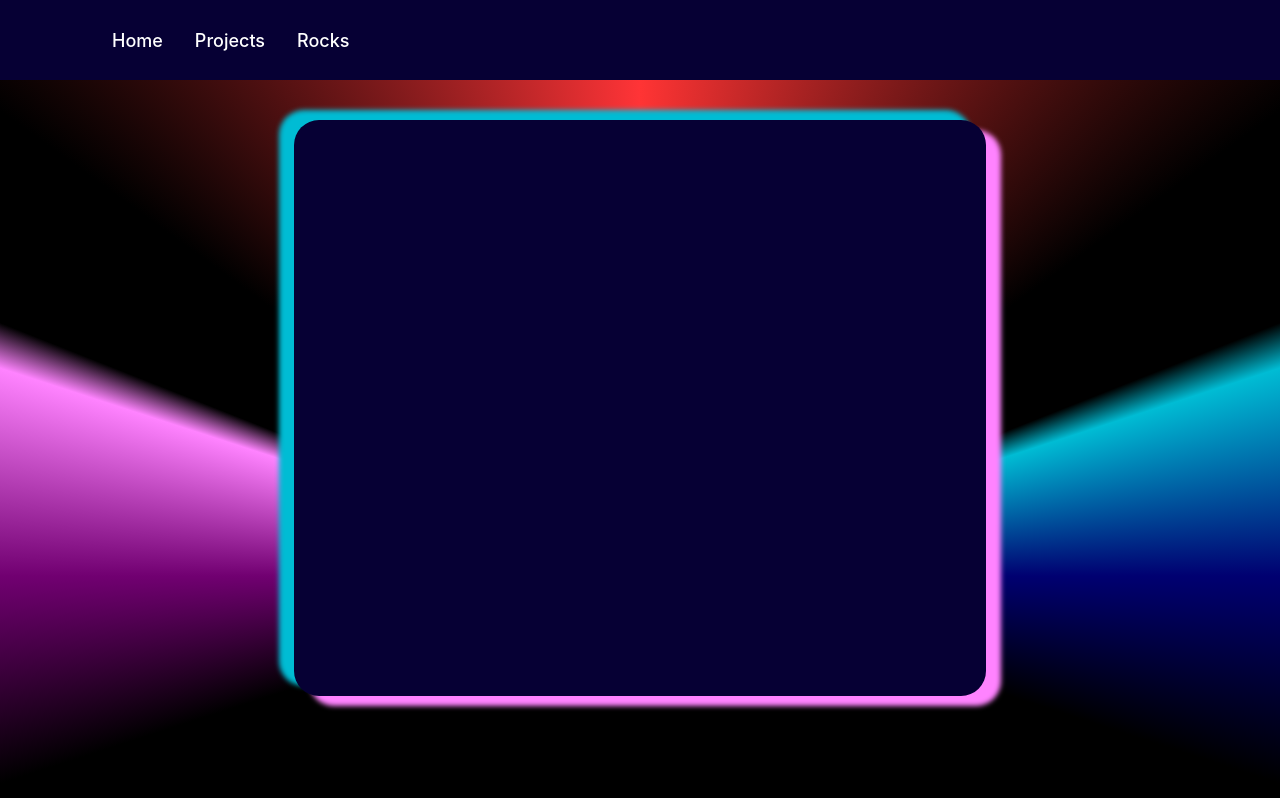
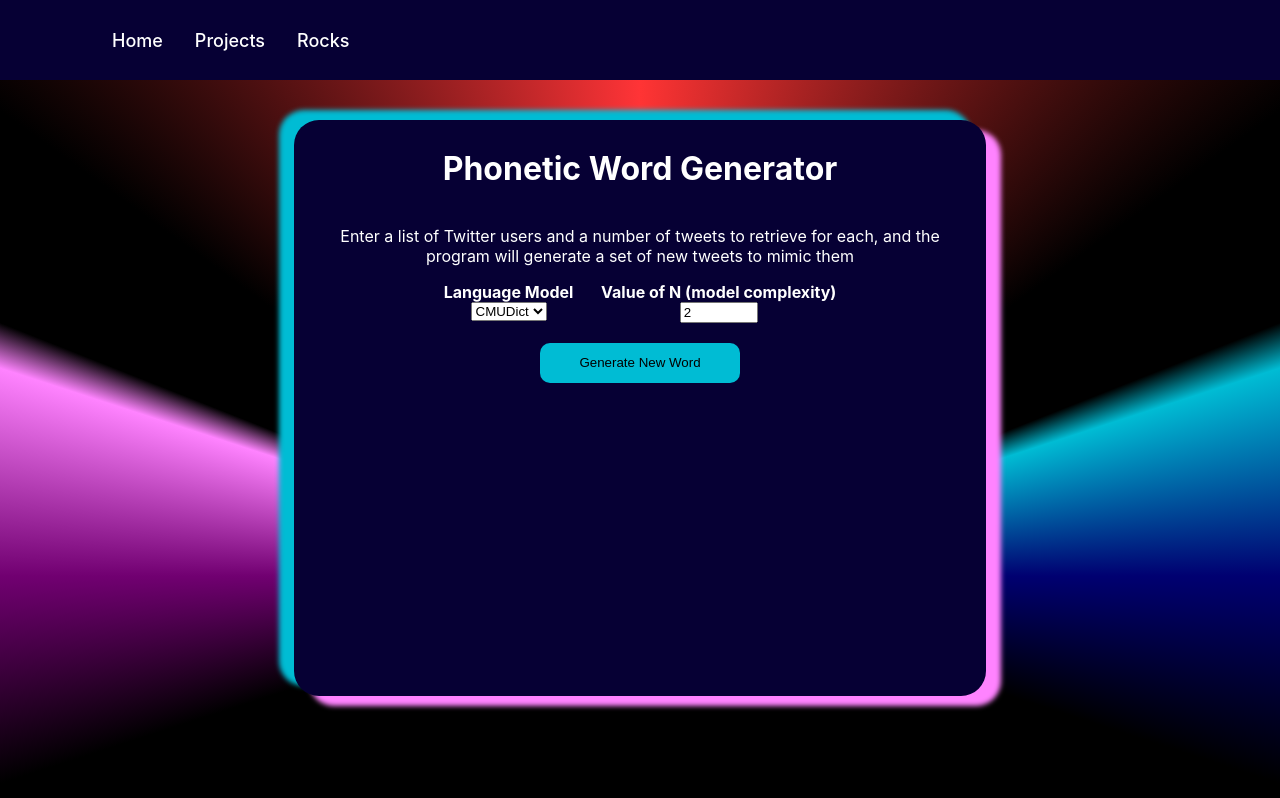
Before and after one commit to r-best/react-test, a React (Create React App) app: page /phonetic-generator in a window 1280 px wide. Shown: the top 798 px of the page. Built offline with nearby package versions, Linux system fonts and the light colour scheme.

Commit message:
Adding word generator

```diff
--- a/src/containers/content/Content.jsx
+++ b/src/containers/content/Content.jsx
@@ -3,7 +3,7 @@ import "./content.css";
 
 import { BrowserRouter, Routes, Route} from 'react-router-dom';
 
-import { Home, Projects, Rocks, TweetGen } from '../../pages'
+import { Home, PhoneticsGen, Projects, Rocks, TweetGen } from '../../pages'
 
 const Content = () => {
     return (
@@ -14,6 +14,7 @@ const Content = () => {
                 <Route exact path='/projects' element={<Projects />} />
                 <Route exact path='/rocks' element={<Rocks />} />
                 <Route exact path='/tweetgen' element={<TweetGen />} />
+                <Route exact path='/phonetic-generator' element={<PhoneticsGen />} />
             </Routes>
             </BrowserRouter>
         </div>
--- a/src/pages/index.js
+++ b/src/pages/index.js
@@ -2,3 +2,4 @@ export { default as Home } from './home/Home'
 export { default as Projects } from './projects/Projects'
 export { default as Rocks } from './rocks/Rocks'
 export { default as TweetGen } from './tweetgen/TweetGen'
+export { default as PhoneticsGen } from './phoneticsgen/PhoneticsGen'
--- /dev/null
+++ b/src/pages/phoneticsgen/PhoneticsGen.jsx
@@ -0,0 +1,90 @@
+import React, { useState } from 'react';
+import { toast } from 'react-toastify';
+
+import { ThreeCircles } from 'react-loader-spinner'
+
+import "./phoneticsgen.css";
+
+import { generateWord } from './PhoneticsGeneratorApi'
+
+
+const MODELS = [
+    "CMUDict"
+]
+
+const PhoneticsGen = () => {
+    const [loading, setLoading] = useState(false);
+    const [generatedWord, setGeneratedWord] = useState(null);
+    const [generatedMp3, setGeneratedMp3] = useState(null);
+
+    const [model, setModel] = useState("CMUDict");
+
+    const [n, setN] = useState(2);
+    const updateN = (e) => {
+        let newN = parseInt(e.target.value);
+        if(isNaN(newN) || newN < 2 || newN > 6)
+            setN(prev => prev)
+        else
+            setN(newN)
+    }
+
+    const submit = () => {
+        console.log("Generating New Word!")
+        setLoading(true)
+        setGeneratedWord(null)
+        setGeneratedMp3(null)
+        generateWord(model, n)
+            .then(
+                res => {
+                    console.log("GENERATED WORD")
+                    console.log(res)
+                    setGeneratedWord(res['word'])
+                    setGeneratedMp3(res['mp3'])
+                    setLoading(false)
+                },
+                err => {
+                    console.log("ERROR GENERATING WORD")
+                    console.log(err)
+                    toast(err)
+                    setLoading(false)
+                }
+            )
+    };
+
+    return (
+        <div className='phonetics'>
+            <h1>Phonetic Word Generator</h1>
+            <p>Enter a list of Twitter users and a number of tweets to retrieve for each, and the program will generate a set of new tweets to mimic them</p>
+            <div className='phonetics__props'>
+                <div>
+                    <span>Language Model</span>
+                    <select name='model-selection' onChange={e => {setModel(e.target.value)}}>
+                        {MODELS.map((item, i) => (
+                            <option key={i} value={item}>{item}</option>
+                        ))}
+                    </select>
+                </div>
+                <div><span>Value of N (model complexity)</span><input type="number" min={2} max={6} value={n} onChange={updateN} /></div>
+            </div>
+            <button onClick={() => {submit()}} disabled={loading}>
+                {loading
+                    ? <ThreeCircles height="20" width="20" color={"var(--blue-secondary)"} ariaLabel="Loading Spinner" />
+                    : <span>Generate New Word</span>
+                }
+            </button>
+            {loading
+                ? <div className='phonetics__loading'>
+                    <ThreeCircles height="100" width="100" color={"var(--pink-primary)"} ariaLabel="Loading Spinner" />
+                </div>
+                : (generatedWord !== null &&
+                    <div className='phonetics__word'>
+                        <h3>{generatedWord}</h3>
+                        <audio controls src={generatedMp3} />
+                    </div>
+                )
+            }
+        </div>
+    )
+};
+
+export default PhoneticsGen;
--- /dev/null
+++ b/src/pages/phoneticsgen/PhoneticsGeneratorApi.jsx
@@ -0,0 +1,31 @@
+const API_URL = "https://v2vjbpmbcop36a57wkfh5pp3d40itsex.lambda-url.us-east-1.on.aws"
+const generateWord = (model, N) => {
+    return new Promise((resolve, reject) => {
+        fetch(`${API_URL}/`, {
+            method: 'POST',
+            headers: {
+                "Content-Type": "application/json"
+            },
+            body: JSON.stringify({
+                model: model,
+                N: N,
+                M: 1
+            })
+        })
+        .then(response => response.json())
+        .then(async (json) => {
+            if (json.error !== undefined)
+                return reject(json.error)
+            return resolve({
+                word: json.words[0],
+                mp3: json.mp3_files[0]
+            })
+        })
+        .catch(err => {
+            console.log(err)
+            return reject("Unknown Error")
+        })
+    })
+};
+
+export { generateWord };
--- /dev/null
+++ b/src/pages/phoneticsgen/phoneticsgen.css
@@ -0,0 +1,45 @@
+.phonetics {
+    display: flex;
+    justify-content: flex-start;
+    flex-direction: column;
+    align-items: center;
+    width: 100%;
+}
+
+.phonetics__props {
+    display: flex;
+    flex-direction: row;
+    justify-content: space-evenly;
+    width: 70%;
+    margin-bottom: 20px;
+}
+
+.phonetics__props div {
+    display: flex;
+    flex-direction: column;
+    align-items: center;
+    width: fit-content;
+    font-weight: bold;
+}
+
+.phonetics__props div input {
+    width: 70px;
+}
+
+.phonetics button {
+    display: flex;
+    flex-direction: row;
+    align-items: center;
+    justify-content: center;
+    height: 40px;
+    width: 200px;
+    background-color: var(--blue-primary);
+    border: none;
+    border-radius: 10px;
+}
+
+.phonetics__loading {
+    display: flex;
+    align-items: center;
+    margin-top: 100px;
+}
--- a/src/pages/projects/Projects.jsx
+++ b/src/pages/projects/Projects.jsx
@@ -47,7 +47,7 @@ const projects = [
         ],
         status: "Still in original Python script form, needs to be enhanced and potentially refactored into a form that can be put up as a live demo",
         github: "https://github.com/r-best/NewWordGenerator",
-        livelink: null,
+        livelink: "/phonetic-generator",
     },
 ]
 
```
